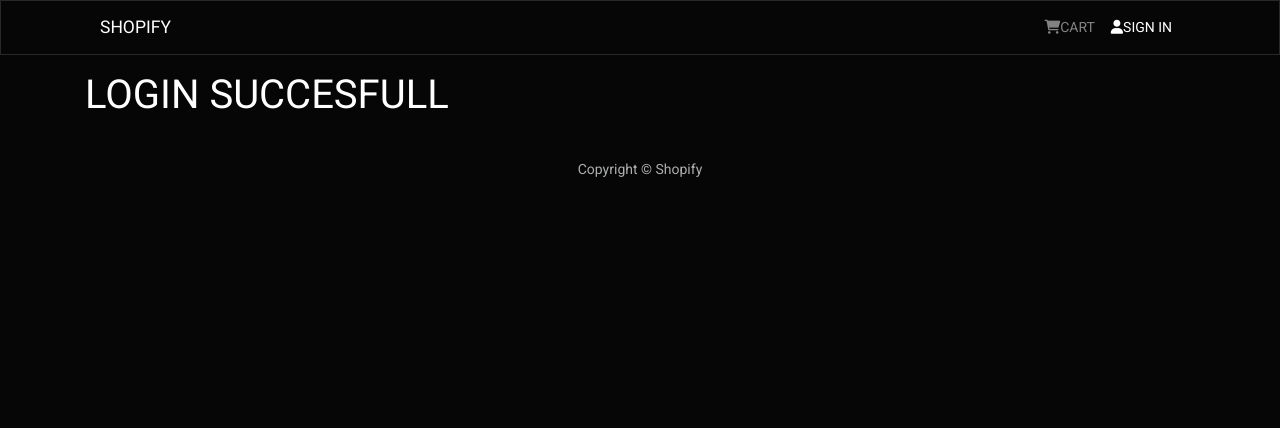
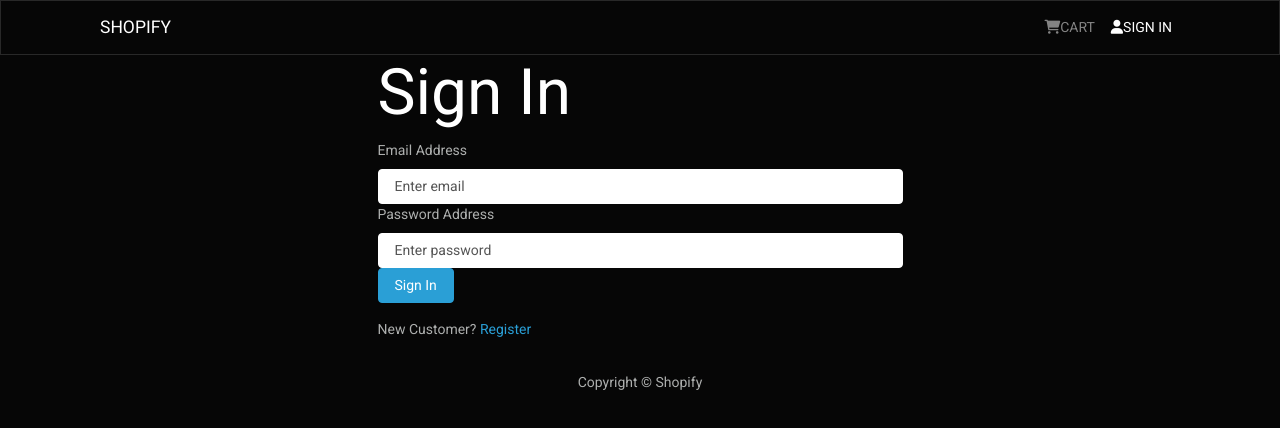
Before and after one commit to KhushiSahoo/Amazon-E-Commerce, a React (Create React App) app in the folder frontend/: page /login in a window 1280 px wide. Shown: the top 428 px of the page. Built offline with nearby package versions, Linux system fonts and the light colour scheme.

Commit message:
User Login Screen and functionality

```diff
--- /dev/null
+++ b/frontend/src/components/FormContainer.js
@@ -0,0 +1,17 @@
+import React from 'react';
+import {Container ,Row ,Col} from 'react-bootstrap';
+
+
+const FormContainer = ({children}) => {
+  return (
+  <Container>
+     <Row className='justify-content-md-center'>
+        <Col xs={12} md={6}>
+            {children}
+        </Col>
+     </Row>
+  </Container>
+        );
+};
+
+export default FormContainer;
--- a/frontend/src/screens/LoginScreen.jsx
+++ b/frontend/src/screens/LoginScreen.jsx
@@ -1,11 +1,77 @@
-import React from 'react'
+import React, { useState, useEffect } from 'react'
+import { Link } from 'react-router-dom'
+import { Form, Button, Row, Col } from 'react-bootstrap'
+import { useDispatch, useSelector } from 'react-redux'
+import Message from '../components/Message'
+import Loader from '../components/Loader'
+import FormContainer from '../components/FormContainer'
+import { login } from '../actions/userActions'
+import {  useNavigate , useLocation   } from 'react-router-dom';
 
-function LoginScreen() {
-    return (
-        <div>
-            <h3>LOGIN SUCCESFULL</h3>
-        </div>
-    )
+const LoginScreen = () => {
+  const [email, setEmail] = useState('')
+  const [password, setPassword] = useState('')
+
+  const navigate = useNavigate();
+  const dispatch = useDispatch()
+
+  const userLogin = useSelector((state) => state.userLogin)
+  const { loading, error, userInfo } = userLogin
+  const search = useLocation().search;
+  const redirect = search ? search.split('=')[1] : '/'
+
+  useEffect(() => {
+    if (userInfo) {
+      navigate(redirect)
+    }
+  }, [ navigate , userInfo, redirect])
+
+  const submitHandler = (e) => {
+    e.preventDefault()
+    dispatch(login(email, password))
+  }
+
+  return (
+    <FormContainer>
+      <h1>Sign In</h1>
+      {error && <Message variant='danger'>{error}</Message>}
+      {loading && <Loader />}
+      <Form onSubmit={submitHandler}>
+        <Form.Group controlId='email'>
+          <Form.Label>Email Address</Form.Label>
+          <Form.Control
+            type='email'
+            placeholder='Enter email'
+            value={email}
+            onChange={(e) => setEmail(e.target.value)}
+          ></Form.Control>
+        </Form.Group>
+
+        <Form.Group controlId='password'>
+          <Form.Label>Password Address</Form.Label>
+          <Form.Control
+            type='password'
+            placeholder='Enter password'
+            value={password}
+            onChange={(e) => setPassword(e.target.value)}
+          ></Form.Control>
+        </Form.Group>
+
+        <Button type='submit' variant='primary'>
+          Sign In
+        </Button>
+      </Form>
+
+      <Row className='py-3'>
+        <Col>
+          New Customer?{' '}
+          <Link to={redirect ? `/register?redirect=${redirect}` : '/register'}>
+            Register
+          </Link>
+        </Col>
+      </Row>
+    </FormContainer>
+  )
 }
 
 export default LoginScreen
```
